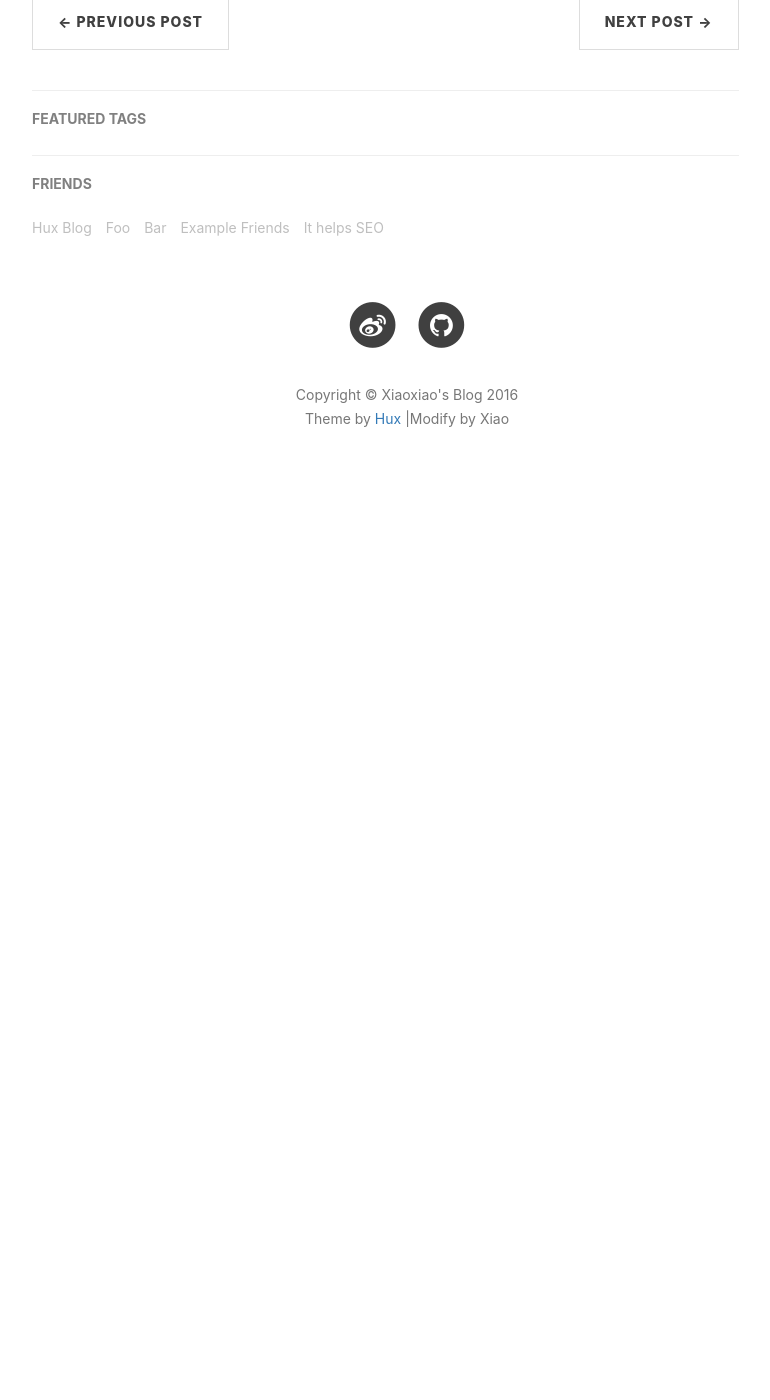
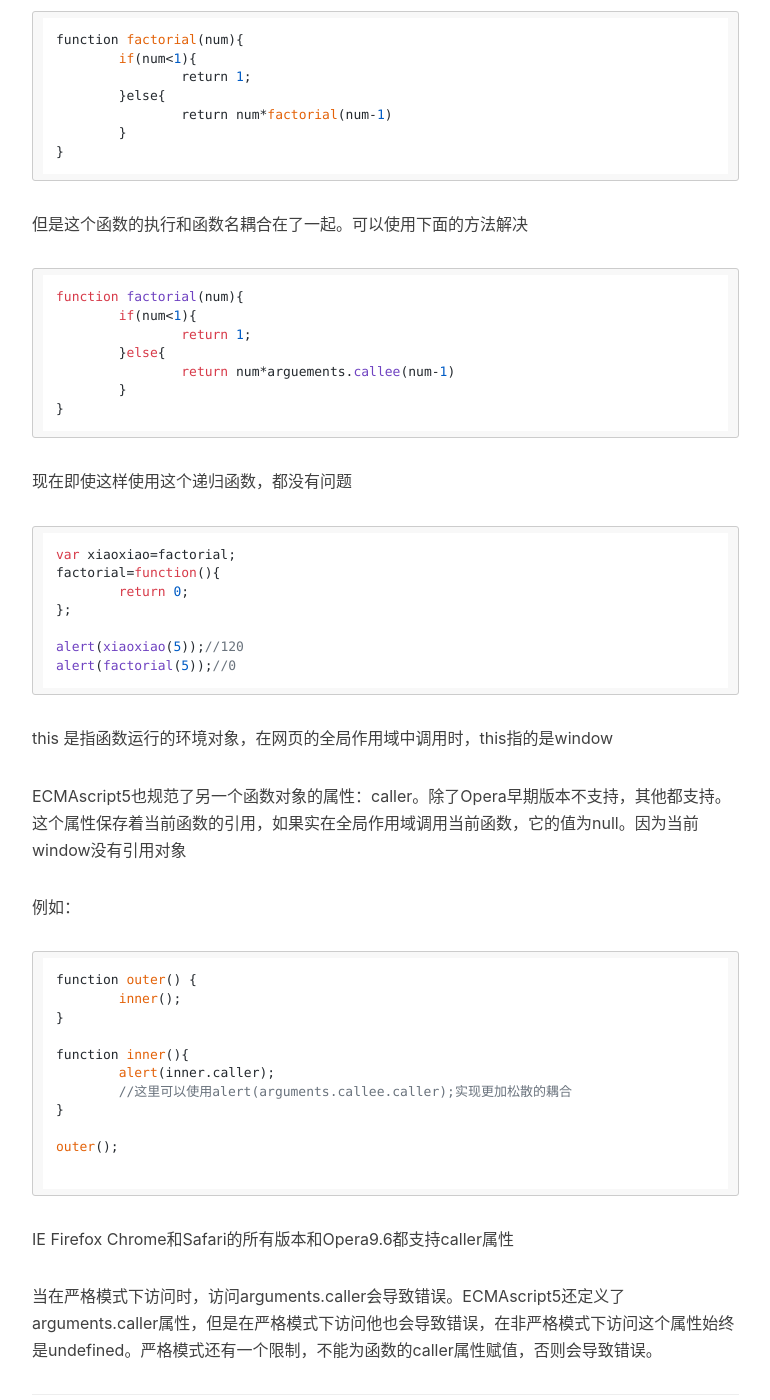
Before and after one commit to xx19941215/xx19941215.github.io, a Jekyll site: the page built from _posts/2016-01-02-js-pro.markdown, in a window 1280 px wide and 1400 px high, scrolled down 2928 px. Shown: the whole window, without its empty margins (233-1003 px from the left). Built offline with Jekyll 4.4.1, drawn with Linux system fonts in a browser that asks for light colours; nearby versions of some CDN libraries; comment, search, counter and statistics services are not loaded; before the commit the page ends 3451 px from its top, so only the background shows below that; some of the changed text lies outside the part shown.

Commit message:
modify post

````diff
--- a/_posts/2016-01-02-js-pro.markdown
+++ b/_posts/2016-01-02-js-pro.markdown
@@ -99,3 +99,68 @@ function add10(num){
 var result1=callSomeFunction(add10,10);
 alert(result1);//20
 ```
+
+### 5.函数内部属性
+
+在函数内有两个特殊对象：arguments和this。
+
+arguments是一个类数组对象，包含着传入函数的所有参数。这个对象还有一个callee的属性，该属性是一个指针，指向拥有这个arguments对象的函数。看下面这个经典的递归函数
+
+```javascript
+function factorial(num){
+	if(num<1){
+		return 1;
+	}else{
+		return num*factorial(num-1)
+	}
+}
+```
+
+但是这个函数的执行和函数名耦合在了一起。可以使用下面的方法解决
+
+```javascript
+function factorial(num){
+	if(num<1){
+		return 1;
+	}else{
+		return num*arguements.callee(num-1)
+	}
+}
+```
+
+现在即使这样使用这个递归函数，都没有问题
+
+```javascript
+var xiaoxiao=factorial;
+factorial=function(){
+	return 0;
+};
+
+alert(xiaoxiao(5));//120
+alert(factorial(5));//0
+```
+
+this 是指函数运行的环境对象，在网页的全局作用域中调用时，this指的是window
+
+ECMAscript5也规范了另一个函数对象的属性：caller。除了Opera早期版本不支持，其他都支持。
+这个属性保存着当前函数的引用，如果实在全局作用域调用当前函数，它的值为null。因为当前window没有引用对象
+
+例如：
+
+```javascript
+function outer() {
+	inner();
+}
+
+function inner(){
+	alert(inner.caller);
+	//这里可以使用alert(arguments.callee.caller);实现更加松散的耦合
+}
+
+outer();
+
+```
+IE Firefox Chrome和Safari的所有版本和Opera9.6都支持caller属性
+
+
+当在严格模式下访问时，访问arguments.caller会导致错误。ECMAscript5还定义了arguments.caller属性，但是在严格模式下访问他也会导致错误，在非严格模式下访问这个属性始终是undefined。严格模式还有一个限制，不能为函数的caller属性赋值，否则会导致错误。
````
